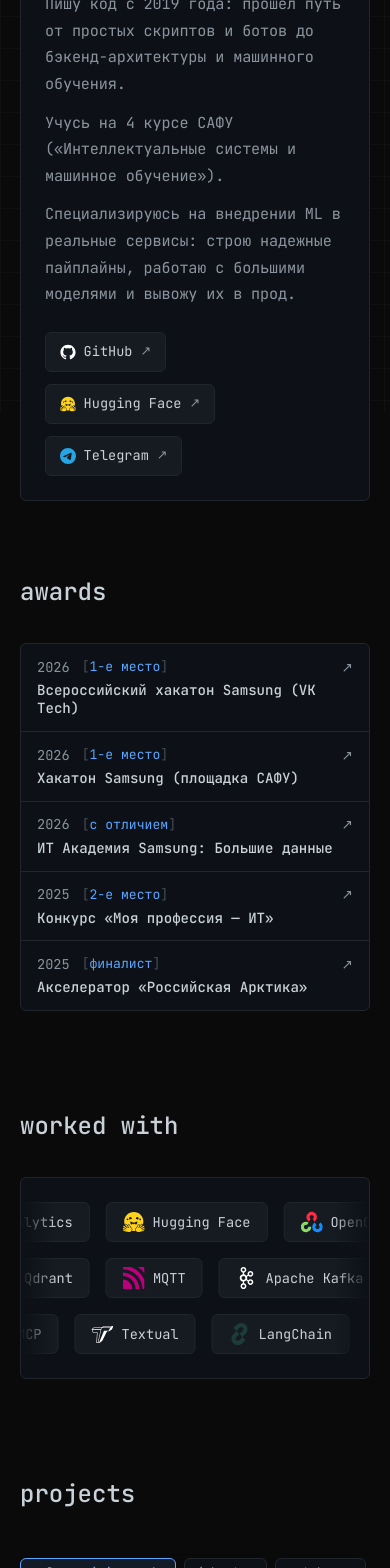
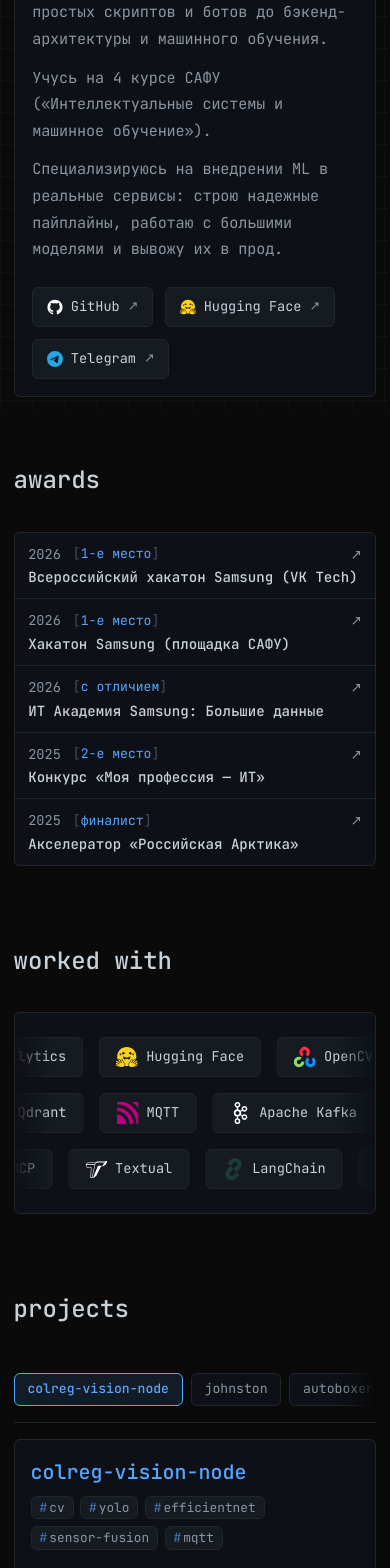
Before and after one commit to p4ulbr4dl3y/about-me, a React (Vite) app: page / in a window 390 px wide. Shown: the part 432-2000 px from the top of the page. Built offline with nearby package versions, Linux system fonts and the light colour scheme.

Commit message:
fix(styles): improve mobile responsiveness and layout spacing

```diff
--- a/src/styles/components/ascii-diagram.css
+++ b/src/styles/components/ascii-diagram.css
@@ -67,5 +67,13 @@
     padding: 1rem;
     margin: 0;
     overflow-x: auto;
+    -webkit-overflow-scrolling: touch;
     white-space: pre;
 }
+
+@media (max-width: 480px) {
+    .ascii-diagram-content pre {
+        padding: 0.75rem;
+        font-size: 0.72rem;
+    }
+}
--- a/src/styles/components/awards.css
+++ b/src/styles/components/awards.css
@@ -149,3 +149,13 @@
         justify-self: end;
     }
 }
+
+@media (max-width: 480px) {
+    .awards-section {
+        padding: 2rem 0.85rem 2rem;
+    }
+
+    .award-row {
+        padding: 0.75rem 0.85rem;
+    }
+}
--- a/src/styles/components/hero.css
+++ b/src/styles/components/hero.css
@@ -31,6 +31,21 @@
         flex-direction: column-reverse;
         text-align: left;
         gap: 1.5rem;
+    }
+}
+
+@media (max-width: 480px) {
+    .hero-body {
+        padding: 1.1rem;
+    }
+
+    .hero-contacts {
+        gap: 0.5rem;
+    }
+
+    .contact-link {
+        font-size: 0.8rem;
+        padding: 0.45rem 0.7rem;
     }
 }
 
--- a/src/styles/components/layout.css
+++ b/src/styles/components/layout.css
@@ -44,9 +44,17 @@ main {
     }
 
     .scroll-top-btn {
-        bottom: 1.5rem;
-        right: 1.5rem;
+        bottom: calc(1.5rem + env(safe-area-inset-bottom, 0px));
+        right: calc(1.5rem + env(safe-area-inset-right, 0px));
         width: 40px;
         height: 40px;
     }
 }
+
+@media (max-width: 480px) {
+    .hero-section,
+    .skills-section,
+    .projects-section {
+        padding: 2.75rem 0.85rem 2rem;
+    }
+}
--- a/src/styles/components/projects-nav.css
+++ b/src/styles/components/projects-nav.css
@@ -20,7 +20,7 @@
 }
 
 .projects-nav-header {
-    font-size: 0.72rem;
+    font-size: 0.78rem;
     font-family: 'JetBrains Mono', monospace;
     color: var(--text-secondary);
     text-transform: lowercase;
@@ -53,7 +53,7 @@
     padding: 0.2rem 0;
     color: var(--text-secondary);
     font-family: 'JetBrains Mono', monospace;
-    font-size: 0.75rem;
+    font-size: 0.82rem;
     line-height: 1.4;
     text-align: left;
     cursor: pointer;
@@ -119,10 +119,14 @@
         flex-direction: row;
         border-left: none;
         padding-left: 0;
+        padding-right: 2rem;
         gap: 0.5rem;
         overflow-x: auto;
         white-space: nowrap;
         padding-bottom: 0.25rem;
+        -webkit-overflow-scrolling: touch;
+        mask-image: linear-gradient(to right, black calc(100% - 36px), transparent 100%);
+        -webkit-mask-image: linear-gradient(to right, black calc(100% - 36px), transparent 100%);
     }
 
     .projects-nav-list::-webkit-scrollbar {
@@ -135,11 +139,11 @@
     }
 
     .projects-nav-link {
-        padding: 0.35rem 0.75rem;
+        padding: 0.4rem 0.8rem;
         background-color: var(--card-bg);
         border: 1px solid var(--border);
         border-radius: var(--radius);
-        font-size: 0.75rem;
+        font-size: 0.82rem;
     }
 
     .projects-nav-link:hover {
--- a/src/styles/components/projects.css
+++ b/src/styles/components/projects.css
@@ -23,14 +23,6 @@
     min-width: 0;
 }
 
-@media (max-width: 960px) {
-    .projects-layout {
-        display: flex;
-        flex-direction: column;
-        gap: 1rem;
-    }
-}
-
 .project-card {
     width: 100%;
     background-color: var(--card-bg);
@@ -40,6 +32,24 @@
     overflow: hidden;
     transition: border-color 0.3s ease;
     scroll-margin-top: 2rem;
+}
+
+@media (max-width: 960px) {
+    .projects-layout {
+        display: flex;
+        flex-direction: column;
+        gap: 1rem;
+    }
+
+    .project-card {
+        scroll-margin-top: 4.5rem;
+    }
+}
+
+@media (max-width: 480px) {
+    .project-card {
+        padding: 1rem;
+    }
 }
 
 .project-card:hover {
@@ -70,12 +80,12 @@
     display: inline-flex;
     align-items: center;
     font-family: 'JetBrains Mono', monospace;
-    font-size: 0.72rem;
+    font-size: 0.8rem;
     color: var(--text-secondary);
     background-color: var(--muted);
     border: 1px solid var(--border);
     border-radius: var(--radius);
-    padding: 0.15rem 0.45rem;
+    padding: 0.2rem 0.5rem;
     line-height: 1.2;
     transition: color 0.2s ease, border-color 0.2s ease;
 }
--- a/src/styles/components/scroll-to-top.css
+++ b/src/styles/components/scroll-to-top.css
@@ -4,8 +4,8 @@
 
 .scroll-top-btn {
     position: fixed;
-    bottom: 2rem;
-    right: 2rem;
+    bottom: calc(2rem + env(safe-area-inset-bottom, 0px));
+    right: calc(2rem + env(safe-area-inset-right, 0px));
     z-index: 90;
     width: 40px;
     height: 40px;
--- a/src/styles/components/skills.css
+++ b/src/styles/components/skills.css
@@ -27,9 +27,11 @@
     padding: 1.5rem 0;
 }
 
-.marquee-container:hover .track-left,
-.marquee-container:hover .track-right {
-    animation-play-state: paused;
+@media (hover: hover) {
+    .marquee-container:hover .track-left,
+    .marquee-container:hover .track-right {
+        animation-play-state: paused;
+    }
 }
 
 .marquee-row {
```
